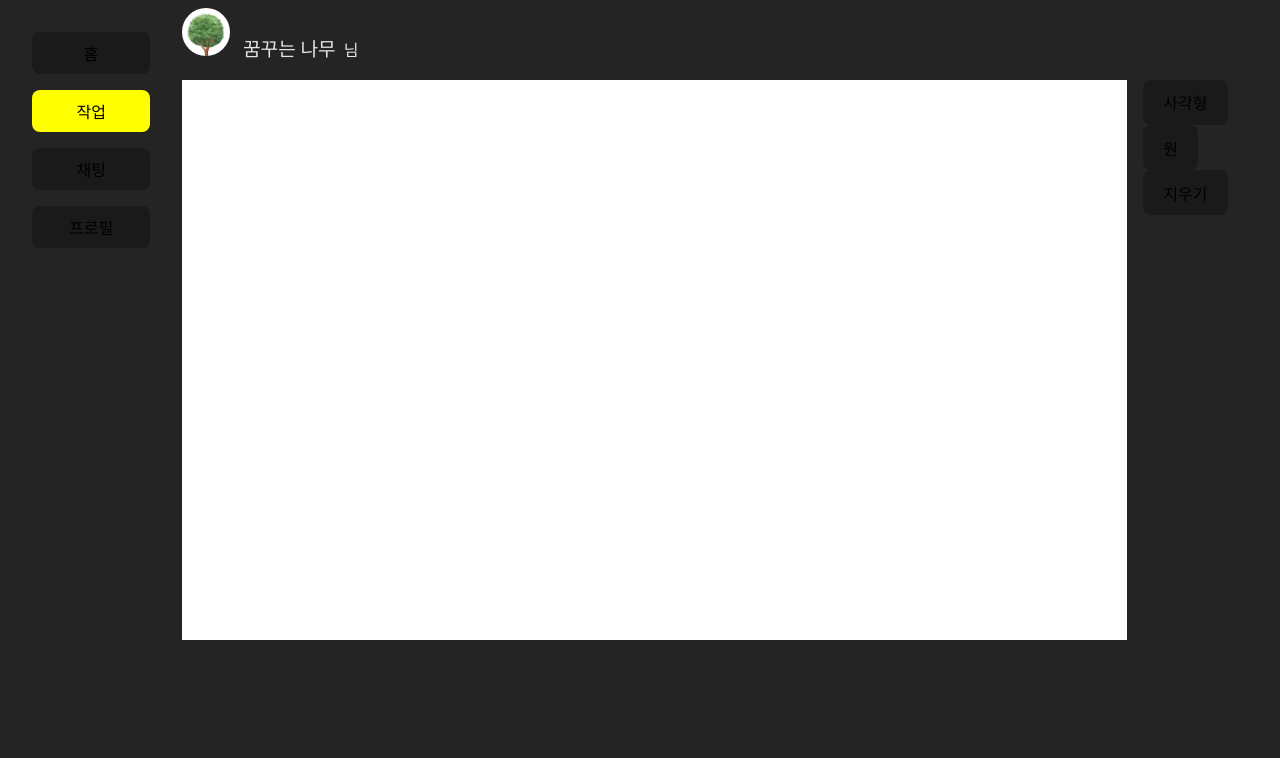
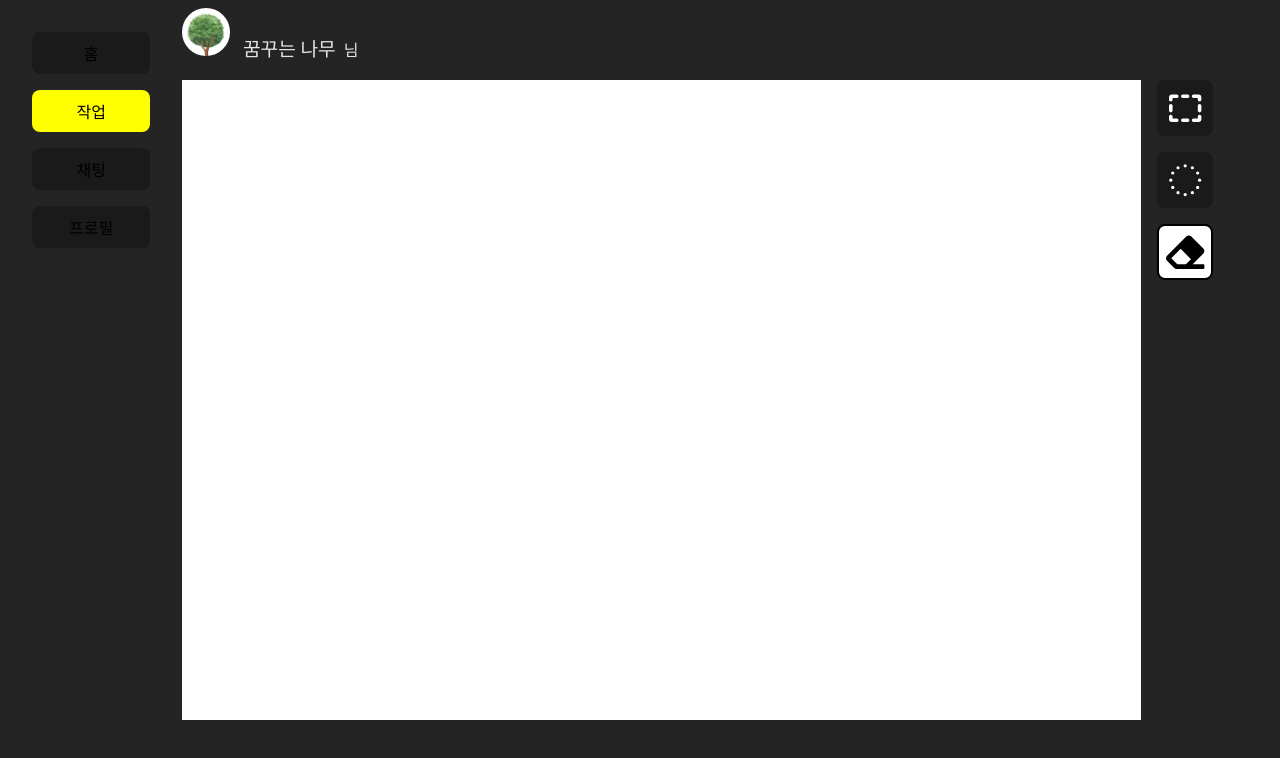
Before and after one commit to greyHairChooseLife/woody-sketch, a React (Vite) app: page / in a window 1280 px wide. Both pictures are taken after a click on the button "작업". Shown: the top 758 px of the page. Built offline with nearby package versions, Linux system fonts and the light colour scheme.

Commit message:
fix: stage 사이즈 버그 해결

```diff
--- a/src/pages/Work.css
+++ b/src/pages/Work.css
@@ -19,6 +19,8 @@
   display: flex;
   flex-direction: row;
   gap: 1rem;
+  width: 90%;
+  height: 80vh;
 }
 
 .work_section2 > div:nth-child(1) {
@@ -35,3 +37,43 @@
 .canvas_stage {
   background-color: white;
 }
+
+.tool_bar_container {
+  display: flex;
+  flex-direction: column;
+  gap: 1rem;
+  white-space: nowrap;
+}
+
+.tool_bar_container > button {
+  width: 7vh;
+  height: 7vh;
+  max-width: 5rem;
+  max-height: 5rem;
+  margin: 0 auto;
+  font-size: 3vw;
+  padding: 0;
+  line-height: 0%;
+  vertical-align: middle;
+  align-items: center;
+  color: white;
+}
+.tool_bar_container > button > span {
+  font-size: 0;
+}
+
+.tool_btn:hover {
+  background-color: none;
+  border: 5px solid yellow;
+}
+
+.selected_tool_btn {
+  border: 5px solid yellow;
+  color: yellow !important;
+}
+
+.erase_btn {
+  background-color: white;
+  border: 2px solid black;
+  color: black !important;
+}
--- a/src/pages/Work.tsx
+++ b/src/pages/Work.tsx
@@ -4,6 +4,9 @@ import Konva from "konva";
 import UserThumbnail from "../components/UserThumbnail";
 import dummyUser from "../assets/dummyUser.json";
 import "./Work.css";
+import { PiRectangleDashedBold } from "react-icons/pi";
+import { TbCircleDotted } from "react-icons/tb";
+import { FaEraser } from "react-icons/fa";
 
 type Tool = "rectangle" | "circle" | null;
 interface Shape {
@@ -28,6 +31,22 @@ function Work() {
   const transformerRef = useRef<any>(null);
   const shapeRef = useRef<any>(null);
   const stageRef = useRef(null);
+  const stageContainerRef = useRef(null);
+  const [stageSize, setStageSize] = useState({ width: 0, height: 0 });
+
+  useEffect(() => {
+    const updateStageSize = () => {
+      if (stageContainerRef.current) {
+        const { offsetWidth, offsetHeight } = stageContainerRef.current;
+        setStageSize({ width: offsetWidth, height: offsetHeight });
+      }
+    };
+    updateStageSize();
+    window.addEventListener("resize", updateStageSize);
+    return () => {
+      window.removeEventListener("resize", updateStageSize);
+    };
+  }, []);
 
   useEffect(() => {
     if (
@@ -93,7 +112,6 @@ function Work() {
     setShapes([...shapes, newShape]);
     setNewShape(null);
     setIsDrawing(false);
-    setSelectedTool(null);
   };
 
   const handleSelectShape = (index: number) => {
@@ -134,11 +152,11 @@ function Work() {
             <span>{dummyUser.name}</span>님
           </div>
         </div>
-        <div className="work_section2">
+        <div className="work_section2" ref={stageContainerRef}>
           <Stage
             className="canvas_stage"
-            width={window.innerWidth * 0.7}
-            height={window.innerHeight * 0.7}
+            width={stageSize.width}
+            height={stageSize.height}
             ref={stageRef}
             onMouseDown={handleMouseDown}
             onMouseMove={handleMouseMove}
@@ -180,15 +198,16 @@ function Work() {
                 />
               )}
               {newShape && newShape.type === "rectangle" && (
-                <Rect {...newShape} fill="red" opacity={0.5} />
+                <Rect {...newShape} fill="yellow" opacity={0.4} />
               )}
               {newShape && newShape.type === "circle" && (
-                <Circle {...newShape} fill="red" opacity={0.5} />
+                <Circle {...newShape} fill="yellow" opacity={0.4} />
               )}
             </Layer>
           </Stage>
           <div>
             <Toolbar
+              selectedTool={selectedTool}
               setSelectedTool={setSelectedTool}
               handleDeleteShape={handleDeleteShape}
             />
@@ -200,15 +219,37 @@ function Work() {
 }
 
 type ToolbarProps = {
+  selectedTool: Tool;
   setSelectedTool: (tool: Tool) => void;
   handleDeleteShape: () => void;
 };
-const Toolbar = ({ setSelectedTool, handleDeleteShape }: ToolbarProps) => {
+const Toolbar = ({
+  selectedTool,
+  setSelectedTool,
+  handleDeleteShape,
+}: ToolbarProps) => {
   return (
-    <div style={{ marginBottom: "20px" }}>
-      <button onClick={() => setSelectedTool("rectangle")}>사각형</button>
-      <button onClick={() => setSelectedTool("circle")}>원</button>
-      <button onClick={handleDeleteShape}>지우기</button>
+    <div className="tool_bar_container">
+      <button
+        className={
+          selectedTool === "rectangle" ? "selected_tool_btn" : "tool_btn"
+        }
+        onClick={() => setSelectedTool("rectangle")}
+      >
+        <span>사각형</span>
+        <PiRectangleDashedBold />
+      </button>
+      <button
+        className={selectedTool === "circle" ? "selected_tool_btn" : "tool_btn"}
+        onClick={() => setSelectedTool("circle")}
+      >
+        <span>원</span>
+        <TbCircleDotted />
+      </button>
+      <button className="erase_btn" onClick={handleDeleteShape}>
+        <span>지우기</span>
+        <FaEraser />
+      </button>
     </div>
   );
 };
```
